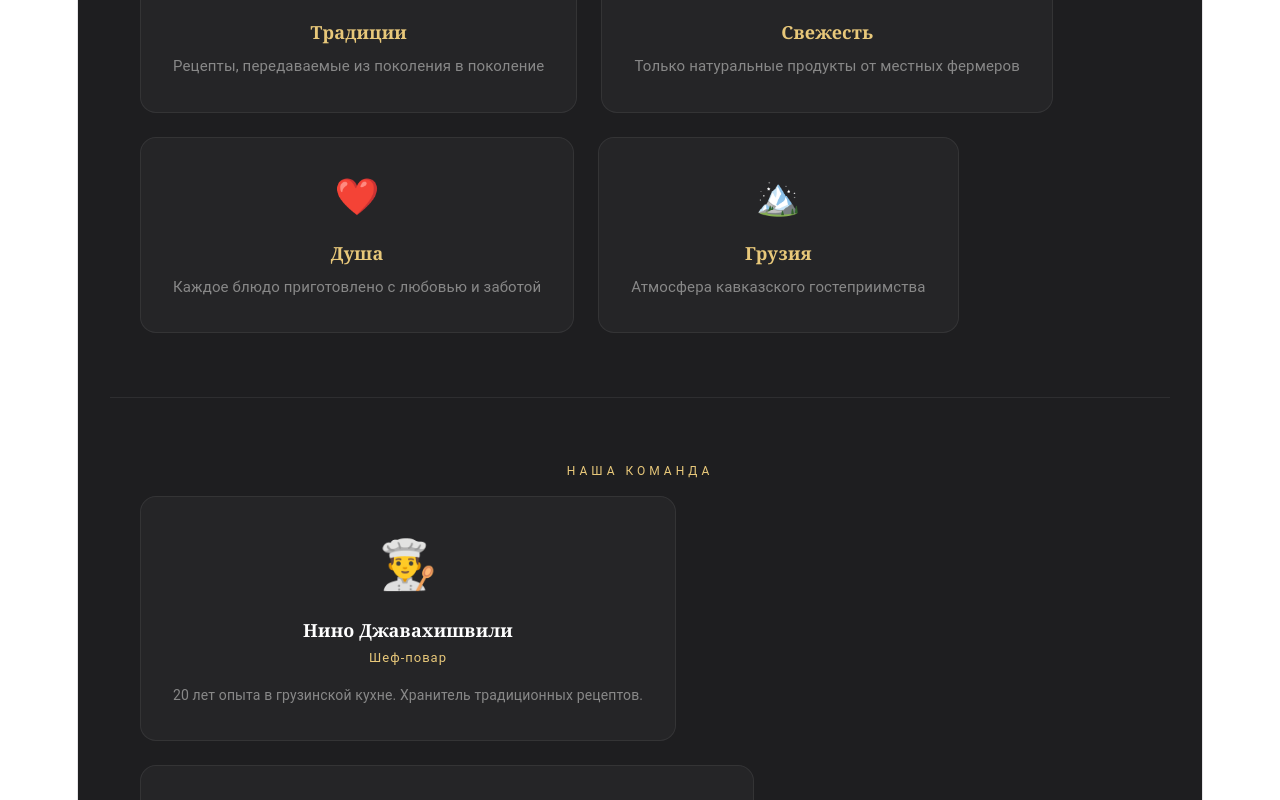
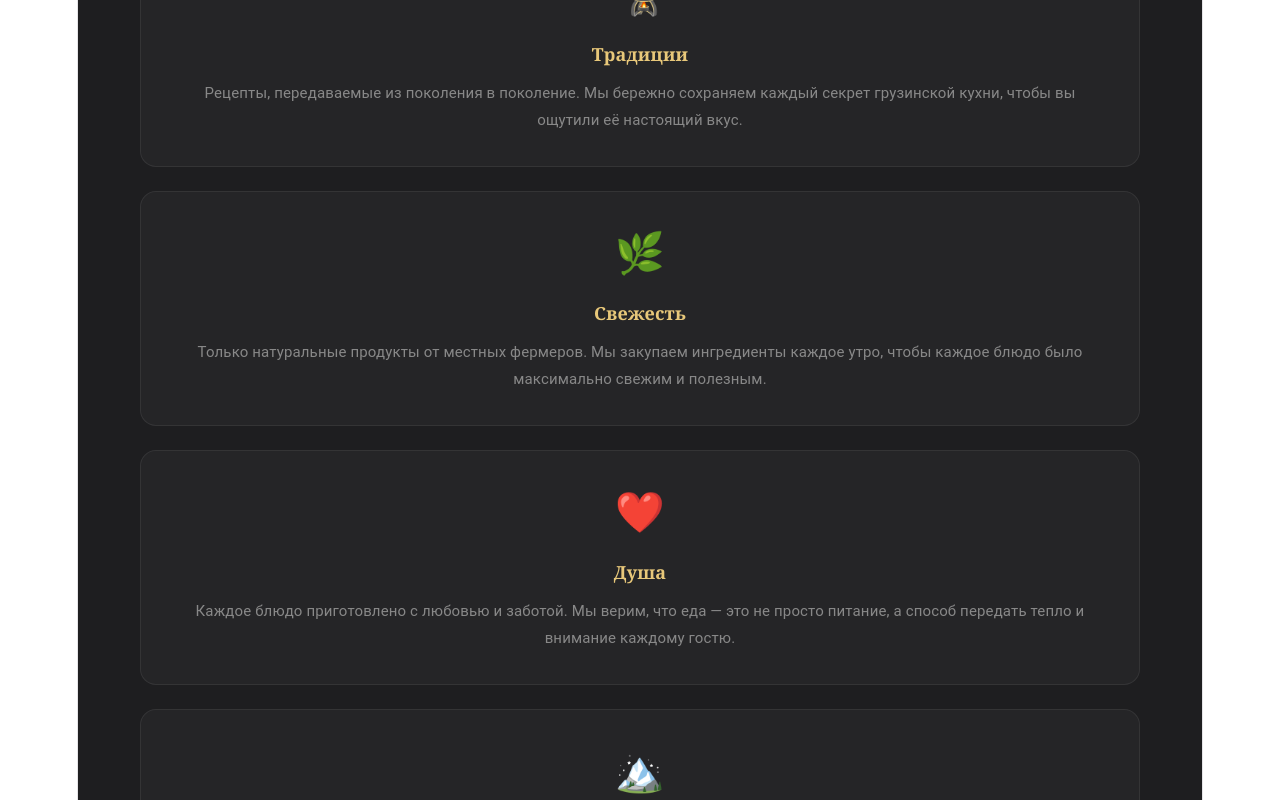
Before and after one commit to comf003114-sys/Frontend, a React (Vite) app: page /about in a window 1280 px wide. Shown: the part 1080-1880 px from the top of the page. Built offline with nearby package versions, Linux system fonts and the light colour scheme.

Commit message:
feat: add About page

```diff
--- a/src/pages/AboutPage.tsx
+++ b/src/pages/AboutPage.tsx
@@ -5,34 +5,68 @@ const team = [
     name: "Нино Джавахишвили",
     role: "Шеф-повар",
     emoji: "👨‍🍳",
-    desc: "20 лет опыта в грузинской кухне. Хранитель традиционных рецептов.",
+    desc: "20 лет опыта в грузинской кухне. Хранитель традиционных рецептов и секретов настоящего хинкали.",
   },
   {
     name: "Тамара Кварацхелия",
     role: "Сомелье",
     emoji: "🍷",
-    desc: "Эксперт по грузинским винам. Подберёт идеальное сочетание к каждому блюду.",
+    desc: "Эксперт по грузинским винам. Подберёт идеальное сочетание к каждому блюду вашего вечера.",
   },
   {
     name: "Георгий Мчедлидзе",
     role: "Управляющий",
     emoji: "🤝",
-    desc: "Создаёт атмосферу тепла и гостеприимства в каждой детали.",
+    desc: "Создаёт атмосферу тепла и гостеприимства в каждой детали — от стола до улыбки.",
+  },
+  {
+    name: "Ани Беридзе",
+    role: "Кондитер",
+    emoji: "🍯",
+    desc: "Мастер грузинских сладостей: чурчхела, пахлава и домашние десерты по семейным рецептам.",
+  },
+  {
+    name: "Давид Элиава",
+    role: "Су-шеф",
+    emoji: "🔥",
+    desc: "Правая рука шефа. Отвечает за свежесть ингредиентов и точность каждого приготовленного блюда.",
+  },
+  {
+    name: "Саломе Гогия",
+    role: "Администратор",
+    emoji: "🌸",
+    desc: "Встречает гостей с улыбкой и следит за тем, чтобы каждый визит стал незабываемым.",
   },
 ];
 
 const values = [
-  { icon: "🫕", title: "Традиции", text: "Рецепты, передаваемые из поколения в поколение" },
-  { icon: "🌿", title: "Свежесть", text: "Только натуральные продукты от местных фермеров" },
-  { icon: "❤️", title: "Душа", text: "Каждое блюдо приготовлено с любовью и заботой" },
-  { icon: "🏔️", title: "Грузия", text: "Атмосфера кавказского гостеприимства" },
+  {
+    icon: "🫕",
+    title: "Традиции",
+    text: "Рецепты, передаваемые из поколения в поколение. Мы бережно сохраняем каждый секрет грузинской кухни, чтобы вы ощутили её настоящий вкус.",
+  },
+  {
+    icon: "🌿",
+    title: "Свежесть",
+    text: "Только натуральные продукты от местных фермеров. Мы закупаем ингредиенты каждое утро, чтобы каждое блюдо было максимально свежим и полезным.",
+  },
+  {
+    icon: "❤️",
+    title: "Душа",
+    text: "Каждое блюдо приготовлено с любовью и заботой. Мы верим, что еда — это не просто питание, а способ передать тепло и внимание каждому гостю.",
+  },
+  {
+    icon: "🏔️",
+    title: "Грузия",
+    text: "Атмосфера настоящего кавказского гостеприимства. Здесь вы почувствуете дух Тбилиси — шумного, тёплого и всегда рады гостям.",
+  },
 ];
 
 const AboutPage = () => {
   return (
     <Box sx={{ backgroundColor: "#1E1E20", minHeight: "100vh", color: "#fff" }}>
 
-      {/* Hero секция */}
+      {/* Hero */}
       <Box
         sx={{
           position: "relative",
@@ -54,14 +88,7 @@ const AboutPage = () => {
           },
         }}
       >
-        <Typography
-          sx={{
-            fontSize: { xs: "48px", md: "80px" },
-            lineHeight: 1,
-            mb: 2,
-            filter: "drop-shadow(0 0 30px rgba(180,120,60,0.4))",
-          }}
-        >
+        <Typography sx={{ fontSize: { xs: "48px", md: "80px" }, lineHeight: 1, mb: 2 }}>
           🍽️
         </Typography>
         <Typography
@@ -132,21 +159,21 @@ const AboutPage = () => {
 
       <Divider sx={{ borderColor: "rgba(255,255,255,0.07)", mx: 4 }} />
 
-      {/* Ценности */}
-      <Box sx={{ px: 4, py: 8, maxWidth: "1000px", mx: "auto" }}>
+      {/* Ценности — выровненные 2x2 */}
+      <Box sx={{ px: 4, py: 8, maxWidth: "1000px", mx: "auto", width: "100%" }}>
         <Typography
           sx={{
             fontSize: "12px",
             letterSpacing: "4px",
             color: "#E8C87A",
             textTransform: "uppercase",
-            mb: 2,
+            mb: 4,
             textAlign: "center",
           }}
         >
           Наши ценности
         </Typography>
-        <Grid container spacing={3} sx={{ mt: 1 }}>
+        <Grid container spacing={3}>
           {values.map((v) => (
             <Grid item xs={12} sm={6} key={v.title}>
               <Box
@@ -155,6 +182,12 @@ const AboutPage = () => {
                   border: "1px solid rgba(255,255,255,0.07)",
                   borderRadius: "16px",
                   p: 4,
+                  height: "100%",
+                  boxSizing: "border-box",
+                  display: "flex",
+                  flexDirection: "column",
+                  alignItems: "center",
+                  textAlign: "center",
                   transition: "border-color 0.3s, transform 0.3s",
                   "&:hover": {
                     borderColor: "rgba(232,200,122,0.3)",
@@ -162,19 +195,19 @@ const AboutPage = () => {
                   },
                 }}
               >
-                <Typography sx={{ fontSize: "36px", mb: 2 }}>{v.icon}</Typography>
+                <Typography sx={{ fontSize: "40px", mb: 2 }}>{v.icon}</Typography>
                 <Typography
                   sx={{
                     fontSize: "18px",
-                    fontWeight: 600,
+                    fontWeight: 700,
                     color: "#E8C87A",
-                    mb: 1,
+                    mb: 1.5,
                     fontFamily: "'Georgia', serif",
                   }}
                 >
                   {v.title}
                 </Typography>
-                <Typography sx={{ color: "#888", fontSize: "15px", lineHeight: 1.7 }}>
+                <Typography sx={{ color: "#888", fontSize: "15px", lineHeight: 1.8 }}>
                   {v.text}
                 </Typography>
               </Box>
@@ -185,29 +218,34 @@ const AboutPage = () => {
 
       <Divider sx={{ borderColor: "rgba(255,255,255,0.07)", mx: 4 }} />
 
-      {/* Команда */}
-      <Box sx={{ px: 4, py: 8, maxWidth: "1000px", mx: "auto" }}>
+      {/* Команда — 3 колонки, 2 ряда */}
+      <Box sx={{ px: 4, py: 8, maxWidth: "1100px", mx: "auto", width: "100%" }}>
         <Typography
           sx={{
             fontSize: "12px",
             letterSpacing: "4px",
             color: "#E8C87A",
             textTransform: "uppercase",
-            mb: 2,
+            mb: 4,
             textAlign: "center",
           }}
         >
           Наша команда
         </Typography>
-        <Grid container spacing={3} sx={{ mt: 1 }}>
+        <Grid container spacing={3}>
           {team.map((member) => (
-            <Grid item xs={12} md={4} key={member.name}>
+            <Grid item xs={12} sm={6} md={4} key={member.name}>
               <Box
                 sx={{
                   backgroundColor: "rgba(255,255,255,0.03)",
                   border: "1px solid rgba(255,255,255,0.07)",
                   borderRadius: "16px",
                   p: 4,
+                  height: "100%",
+                  boxSizing: "border-box",
+                  display: "flex",
+                  flexDirection: "column",
+                  alignItems: "center",
                   textAlign: "center",
                   transition: "border-color 0.3s, transform 0.3s",
                   "&:hover": {
@@ -228,10 +266,18 @@ const AboutPage = () => {
                 >
                   {member.name}
                 </Typography>
-                <Typography sx={{ color: "#E8C87A", fontSize: "13px", mb: 2, letterSpacing: "1px" }}>
+                <Typography
+                  sx={{
+                    color: "#E8C87A",
+                    fontSize: "13px",
+                    mb: 2,
+                    letterSpacing: "1px",
+                    textTransform: "uppercase",
+                  }}
+                >
                   {member.role}
                 </Typography>
-                <Typography sx={{ color: "#888", fontSize: "14px", lineHeight: 1.7 }}>
+                <Typography sx={{ color: "#888", fontSize: "14px", lineHeight: 1.8 }}>
                   {member.desc}
                 </Typography>
               </Box>
```
